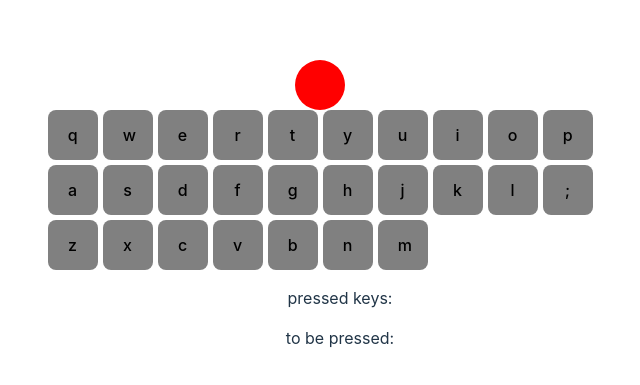
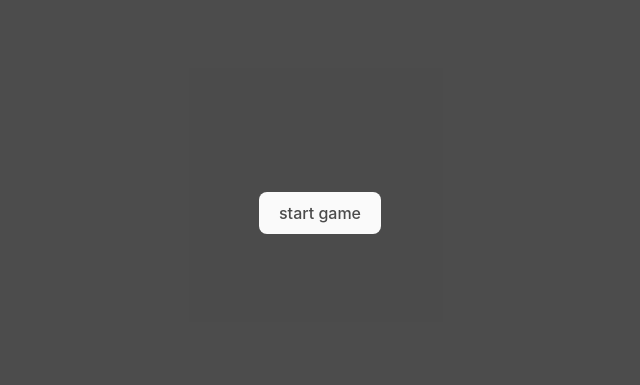
Before and after one commit to joeytomoyama/keyboardTwister, a React (Vite) app: page / in a window 1280 px wide. Shown: the part 187-572 px from the top of the page, without its empty margins (320-960 px from the left). Built offline with nearby package versions, Linux system fonts and the light colour scheme.

Commit message:
added SelectScreen and GameOverScreen

```diff
--- a/src/App.jsx
+++ b/src/App.jsx
@@ -1,18 +1,20 @@
 import React, { useState, useEffect } from 'react'
+import SelectScreen from './components/SelectScreen'
+import KeyGenerator from './components/KeyGenerator'
 import Keyboard from './components/Keyboard'
-import KeyGenerator from './components/KeyGenerator'
 import Player from './components/Player'
+import GameOverScreen from './components/GameOverScreen'
 import './App.css'
 
 export default function App() {
   const [keys, setKeys] = useState(['q', 'w', 'e', 'r', 't', 'y', 'u', 'i', 'o', 'p',
   'a', 's', 'd', 'f', 'g', 'h', 'j', 'k', 'l', ';',
-  'z', 'x', 'c', 'v', 'b', 'n', 'm'])
+  'z', 'x', 'c', 'v', 'b', 'n', 'm', ',', '.', '/'])
 
   const [pressedKeys, setPressedKeys] = useState([])
   const [keysToPress, setKeysToPress] = useState([])
   const [keysLeft, setKeysLeft] = useState(keys)
-  const [stillInGame, setStillInGame] = useState(true)
+  const [gameState, setGameState] = useState('before')
 
   function generateKey() {
         const randomIndex = Math.floor(Math.random() * keysLeft.length)
@@ -25,7 +27,13 @@ export default function App() {
   }
 
   function checkKeys() {
-    setStillInGame(keysToPress.every(key => pressedKeys.includes(key)) && keysToPress.length === pressedKeys.length)
+    if (!keysToPress.every(key => pressedKeys.includes(key))) setGameState('after')
+    // setGameState(keysToPress.every(key => pressedKeys.includes(key)) && keysToPress.length === pressedKeys.length)
+  }
+
+  function restartGame() {
+    setKeysToPress([])
+    setGameState('before')
   }
 
   useEffect(() => {
@@ -49,10 +57,11 @@ export default function App() {
 
   return (
     <div className="App">
-      {!stillInGame && <div>YOU LOST!!!</div>}
-      <KeyGenerator keysToPress={keysToPress} generateKey={generateKey} />
-      <Keyboard keys={keys} pressedKeys={pressedKeys} checkKeys={checkKeys} />
-      <Player amount={keys} pressedKeys={pressedKeys} keysToPress={keysToPress} />
+      {gameState === 'before' && <SelectScreen setGameState={setGameState} />}
+      {gameState === 'during' && <KeyGenerator keysToPress={keysToPress} generateKey={generateKey} />}
+      {gameState === 'during' && <Keyboard keys={keys} pressedKeys={pressedKeys} checkKeys={checkKeys} />}
+      {gameState === 'during' && <Player amount={keys} pressedKeys={pressedKeys} keysToPress={keysToPress} />}
+      {gameState === 'after' && <GameOverScreen restartGame={restartGame} />}
     </div>
   )
 }
--- /dev/null
+++ b/src/components/GameOverScreen.jsx
@@ -0,0 +1,11 @@
+import React from 'react'
+
+export default function GameOverScreen({restartGame}) {
+  return (
+    <div className="selectScreen centerer">
+      <p>you lost</p>
+      <br></br>
+      <button onClick={() => restartGame()}>restart</button>
+    </div>
+  )
+}
--- /dev/null
+++ b/src/components/SelectScreen.jsx
@@ -0,0 +1,9 @@
+import React from 'react'
+
+export default function SelectScreen({setGameState}) {
+  return (
+    <div className="selectScreen centerer">
+      <button onClick={() => setGameState('during')}>start game</button>
+    </div>
+  )
+}
--- a/src/index.css
+++ b/src/index.css
@@ -74,6 +74,16 @@ button:focus-visible {
   justify-content: center;
 }
 
+.selectScreen {
+  position: absolute;
+  top: 0;
+  left: 0;
+  width: 100vw;
+  height: 100vh;
+  background-color: black;
+  opacity: 70%;
+}
+
 .keyboard {
   display: grid;
   grid-template-columns: repeat(10, 50px);
```
Also changed, not shown: src/js/Player.js (deleted, +0 -10 lines).
